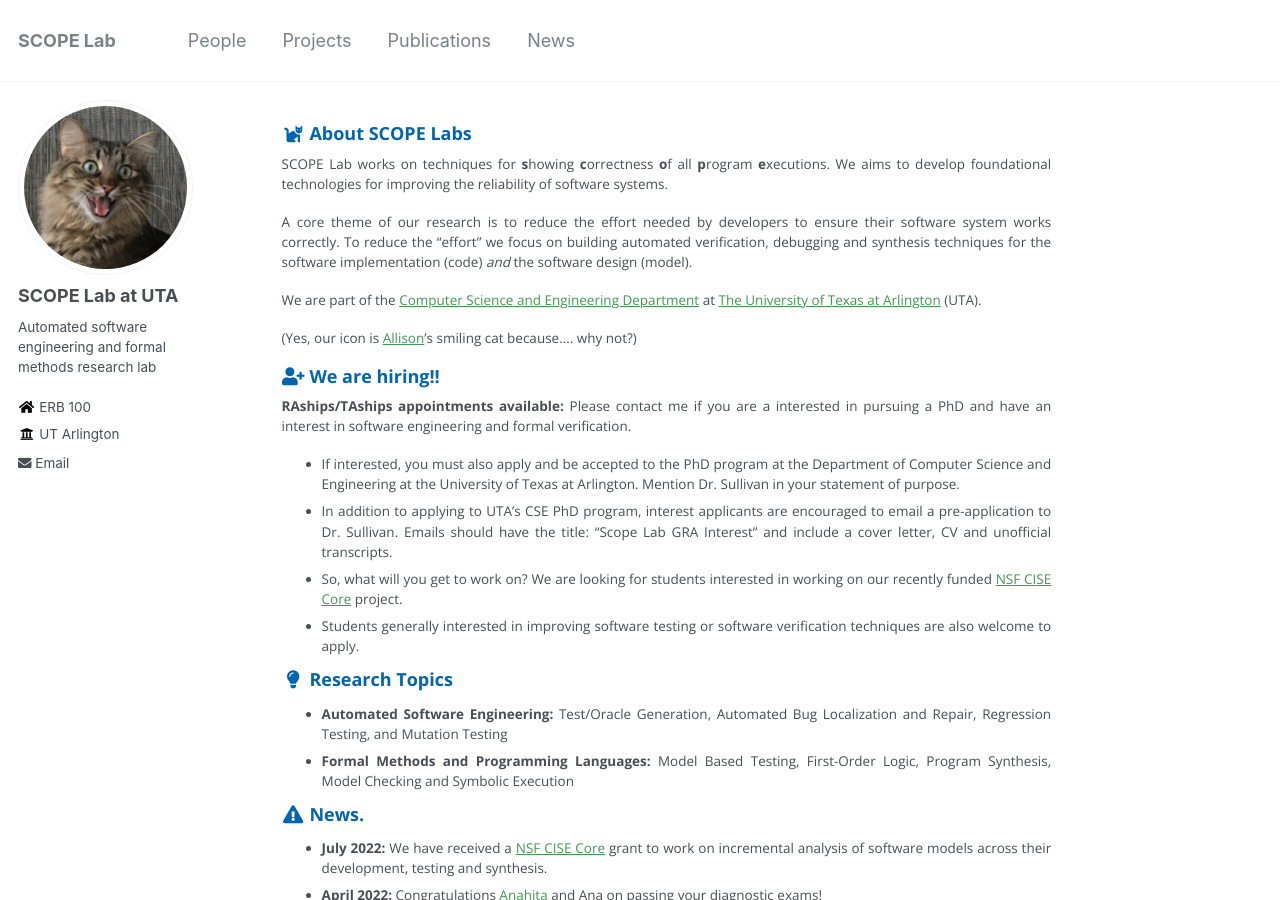
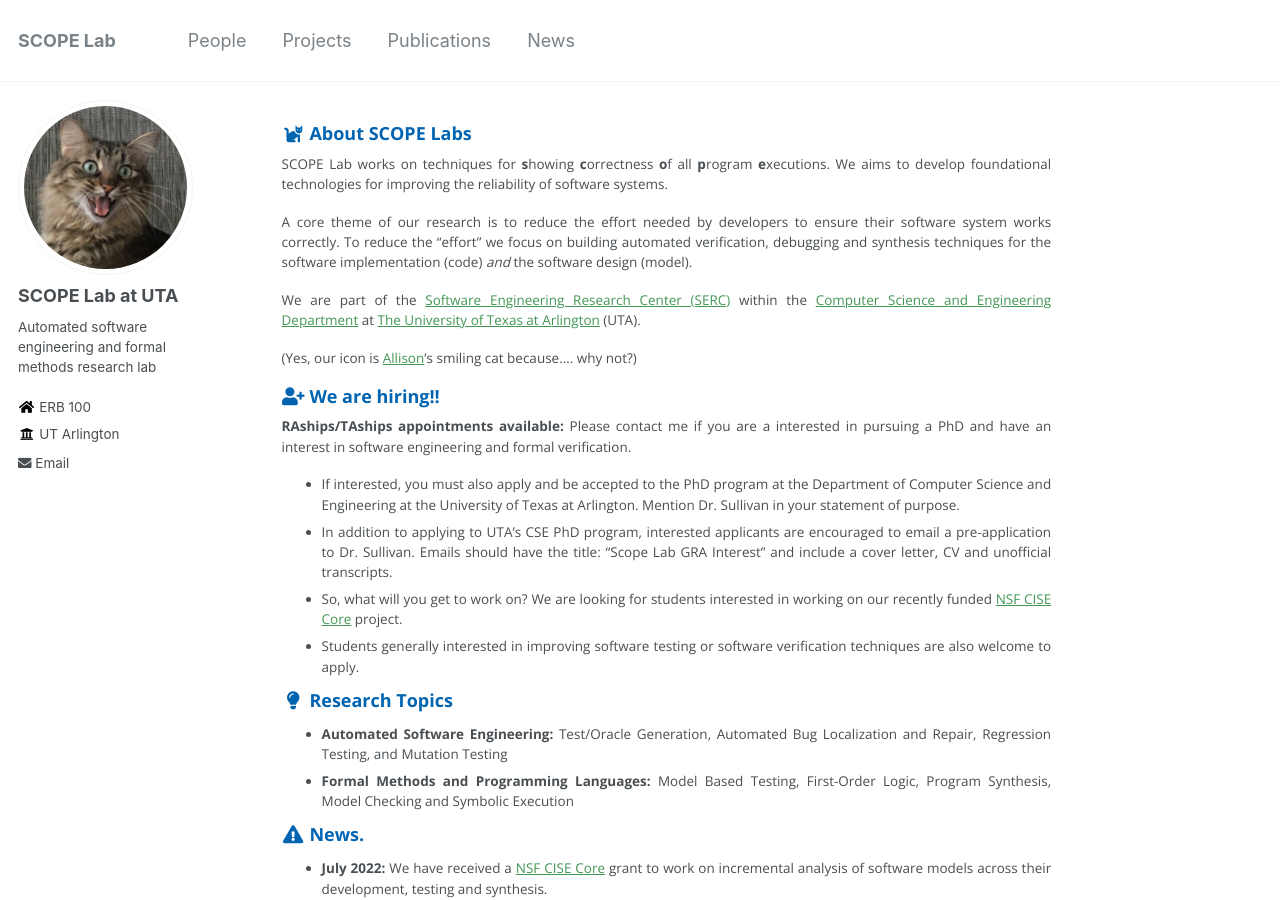
Before and after one commit to SCOPELabUTA/SCOPELabUTA.github.io, a Jekyll site: the page built from _pages/about.md, in a window 1280 px wide and 900 px high. Built offline with Jekyll 4.4.1, drawn with Linux system fonts in a browser that asks for light colours.

Commit message:
Update about.md

```diff
--- a/_pages/about.md
+++ b/_pages/about.md
@@ -13,14 +13,14 @@ SCOPE Lab works on techniques for **s**howing **c**orrectness **o**f all **p**ro
 
 A core theme of our research is to reduce the effort needed by developers to ensure their software system works correctly. To reduce the "effort" we focus on building automated verification, debugging and synthesis techniques for the software implementation (code) _and_ the software design (model).
 
-We are part of the [Computer Science and Engineering Department](https://www.uta.edu/academics/schools-colleges/engineering/academics/departments/cse) at [The University of Texas at Arlington](https://www.uta.edu/) (UTA).
+We are part of the [Software Engineering Research Center (SERC)](https://se-research-center.uta.edu/) within the [Computer Science and Engineering Department](https://www.uta.edu/academics/schools-colleges/engineering/academics/departments/cse) at [The University of Texas at Arlington](https://www.uta.edu/) (UTA).
 
 (Yes, our icon is [Allison](https://allisonius.github.io/)'s smiling cat because.... why not?)
 
 ### <i class="fa fa-fw fa-user-plus" aria-hidden="true"></i> We are hiring!!
 **RAships/TAships appointments available:** Please contact me if you are a interested in pursuing a PhD and have an interest in software engineering and formal verification.
 *	If interested, you must also apply and be accepted to the PhD program at the Department of Computer Science and Engineering at the University of Texas at Arlington. Mention Dr. Sullivan in your statement of purpose.
-*	In addition to applying to UTA’s CSE PhD program, interest applicants are encouraged to email a pre-application to Dr. Sullivan. Emails should have the title: "Scope Lab GRA Interest" and include a cover letter, CV and unofficial transcripts.
+*	In addition to applying to UTA’s CSE PhD program, interested applicants are encouraged to email a pre-application to Dr. Sullivan. Emails should have the title: "Scope Lab GRA Interest" and include a cover letter, CV and unofficial transcripts.
 *	So, what will you get to work on? We are looking for students interested in working on our recently funded [NSF CISE Core](https://www.nsf.gov/awardsearch/showAward?AWD_ID=2204536&HistoricalAwards=false) project.
 *	Students generally interested in improving software testing or software verification techniques are also welcome to apply.
 
```
